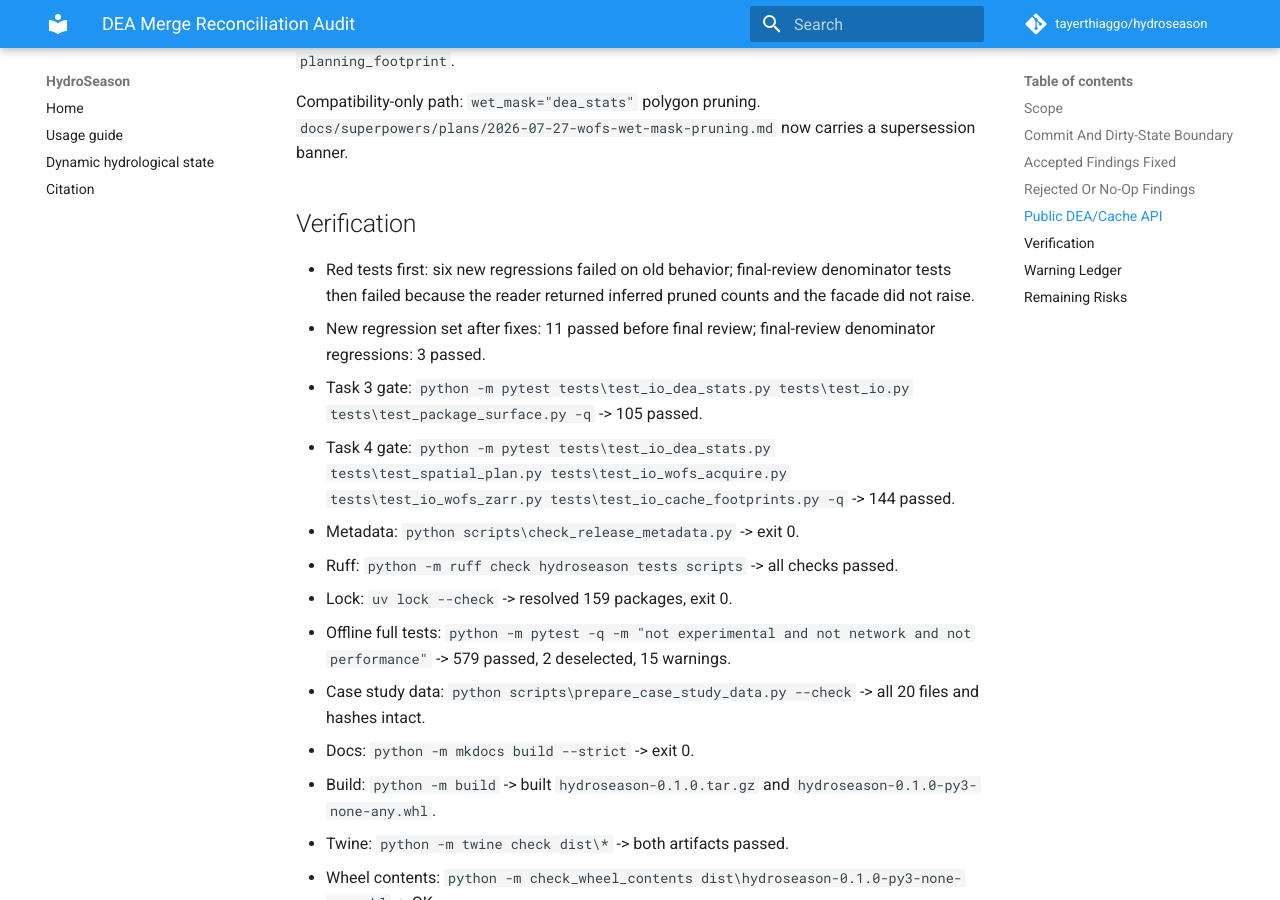
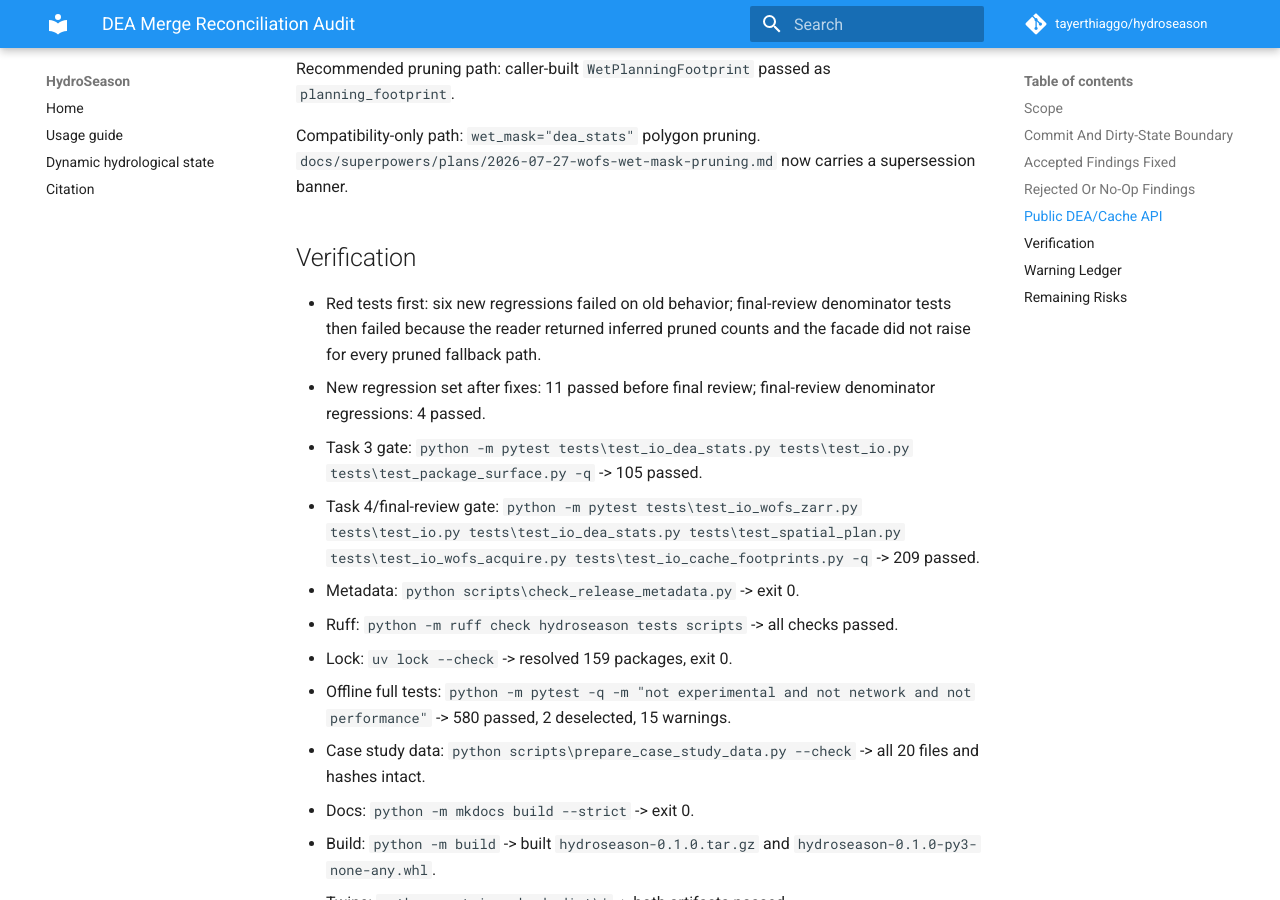
Before and after one commit to tayerthiaggo/hydroseason, an MkDocs documentation site: the page built from docs/superpowers/audits/2026-07-31-dea-merge-audit.md, in a window 1280 px wide and 900 px high, scrolled down 2681 px. Built offline with MkDocs 1.6.1 and Material for MkDocs 9.7.7, drawn with Linux system fonts in a browser that asks for light colours; comment, search, counter and statistics services are not loaded; some of the changed text lies outside the part shown.

Commit message:
docs: finalize DEA baseline evidence

```diff
--- a/docs/superpowers/audits/2026-07-31-dea-merge-audit.md
+++ b/docs/superpowers/audits/2026-07-31-dea-merge-audit.md
@@ -15,6 +15,7 @@
 
 - `dc344c0 fix: harden DEA planning and cache contracts`
 - `809b61f fix: fail closed on pruned extent denominators`
+- `af20e95 fix: reject pruned mask extent fallbacks`
 
 HydroFragments commit created:
 
@@ -68,14 +69,14 @@
 
 ## Verification
 
-- Red tests first: six new regressions failed on old behavior; final-review denominator tests then failed because the reader returned inferred pruned counts and the facade did not raise.
-- New regression set after fixes: 11 passed before final review; final-review denominator regressions: 3 passed.
+- Red tests first: six new regressions failed on old behavior; final-review denominator tests then failed because the reader returned inferred pruned counts and the facade did not raise for every pruned fallback path.
+- New regression set after fixes: 11 passed before final review; final-review denominator regressions: 4 passed.
 - Task 3 gate: `python -m pytest tests\test_io_dea_stats.py tests\test_io.py tests\test_package_surface.py -q` -> 105 passed.
-- Task 4 gate: `python -m pytest tests\test_io_dea_stats.py tests\test_spatial_plan.py tests\test_io_wofs_acquire.py tests\test_io_wofs_zarr.py tests\test_io_cache_footprints.py -q` -> 144 passed.
+- Task 4/final-review gate: `python -m pytest tests\test_io_wofs_zarr.py tests\test_io.py tests\test_io_dea_stats.py tests\test_spatial_plan.py tests\test_io_wofs_acquire.py tests\test_io_cache_footprints.py -q` -> 209 passed.
 - Metadata: `python scripts\check_release_metadata.py` -> exit 0.
 - Ruff: `python -m ruff check hydroseason tests scripts` -> all checks passed.
 - Lock: `uv lock --check` -> resolved 159 packages, exit 0.
-- Offline full tests: `python -m pytest -q -m "not experimental and not network and not performance"` -> 579 passed, 2 deselected, 15 warnings.
+- Offline full tests: `python -m pytest -q -m "not experimental and not network and not performance"` -> 580 passed, 2 deselected, 15 warnings.
 - Case study data: `python scripts\prepare_case_study_data.py --check` -> all 20 files and hashes intact.
 - Docs: `python -m mkdocs build --strict` -> exit 0.
 - Build: `python -m build` -> built `hydroseason-0.1.0.tar.gz` and `hydroseason-0.1.0-py3-none-any.whl`.
```
Also changed, not shown: pipelines/v0.1.0-post-dea-release/outputs/stage-02-integrated-baseline.md (+3 -2 lines).
